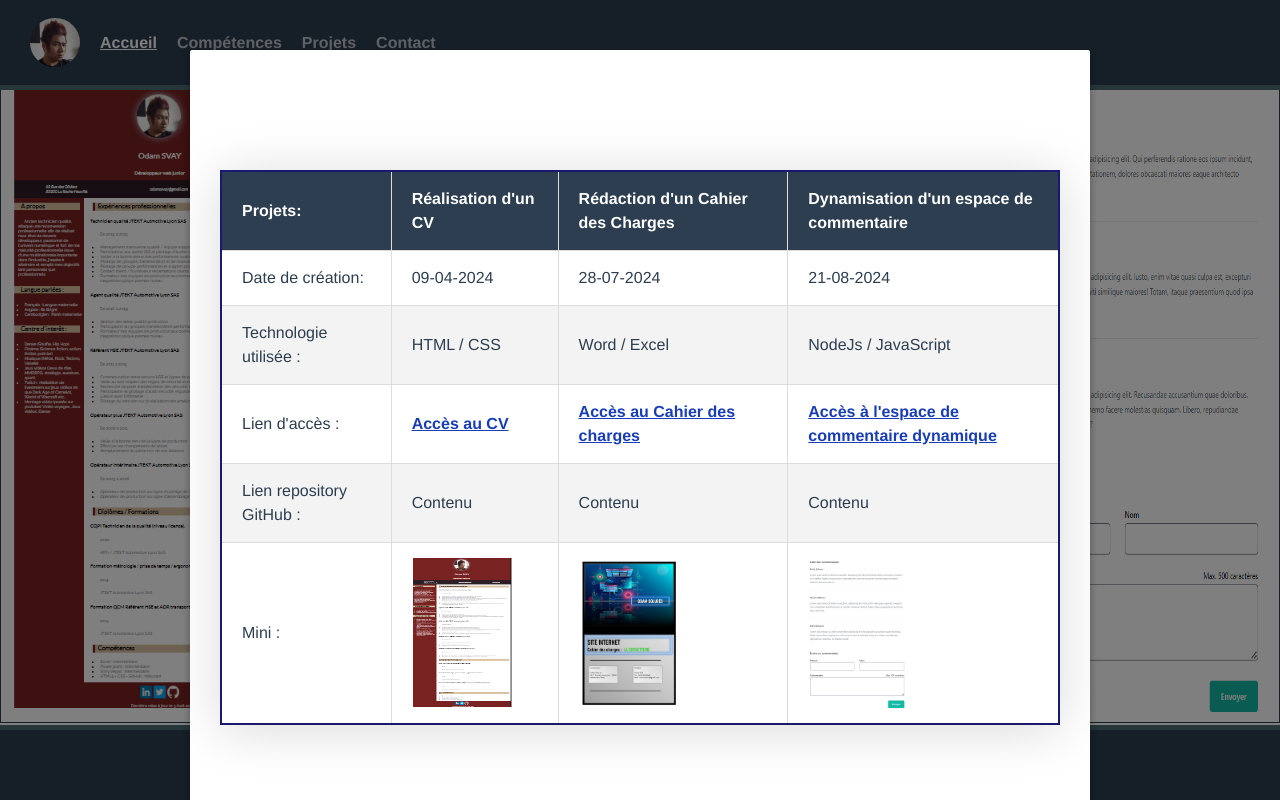
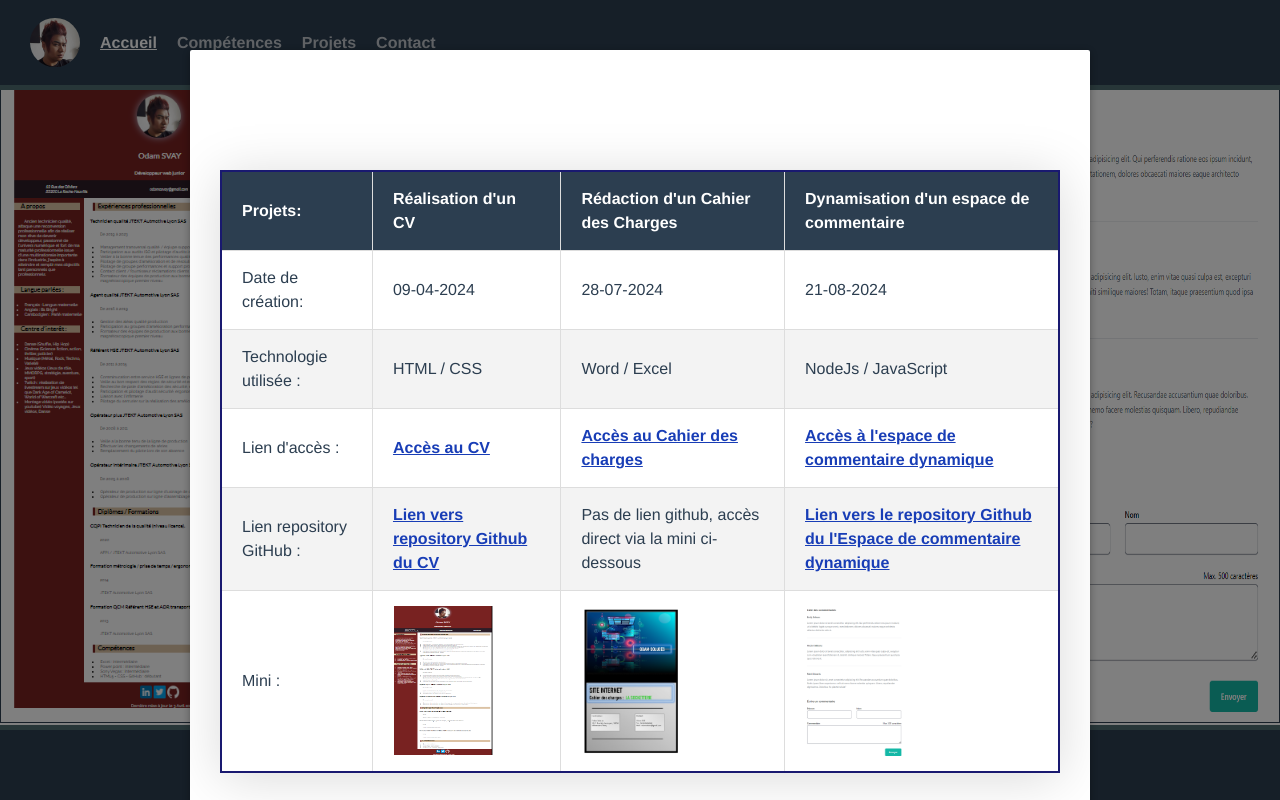
Before and after one commit to Odamus/portfolio-odamus, a Vue app: page / in a window 1280 px wide. Both pictures are taken after a click on the element 160 px from the left and 2469 px from the top of the page. Shown: the part 2069-2869 px from the top of the page. Built offline with nearby package versions, Linux system fonts and the light colour scheme.

Commit message:
Fixe link github in table of modale

```diff
--- a/src/components/ModaleComponent.vue
+++ b/src/components/ModaleComponent.vue
@@ -37,9 +37,9 @@
 
             <tr>
               <td>Lien repository GitHub :</td>
-              <td>Contenu</td>
-              <td>Contenu</td>
-              <td>Contenu</td>
+              <td><a href="https://github.com/Odamus/Devoir-CEF-CV.git">Lien vers repository Github du CV</a></td>
+              <td>Pas de lien github, accès direct via la mini ci-dessous</td>
+              <td><a href="https://github.com/Odamus/Devoir-CEF-Dynamiser-un-espace-commentaire.git">Lien vers le repository Github du l'Espace de commentaire dynamique</a></td>
             </tr>
 
             <tr>
```
